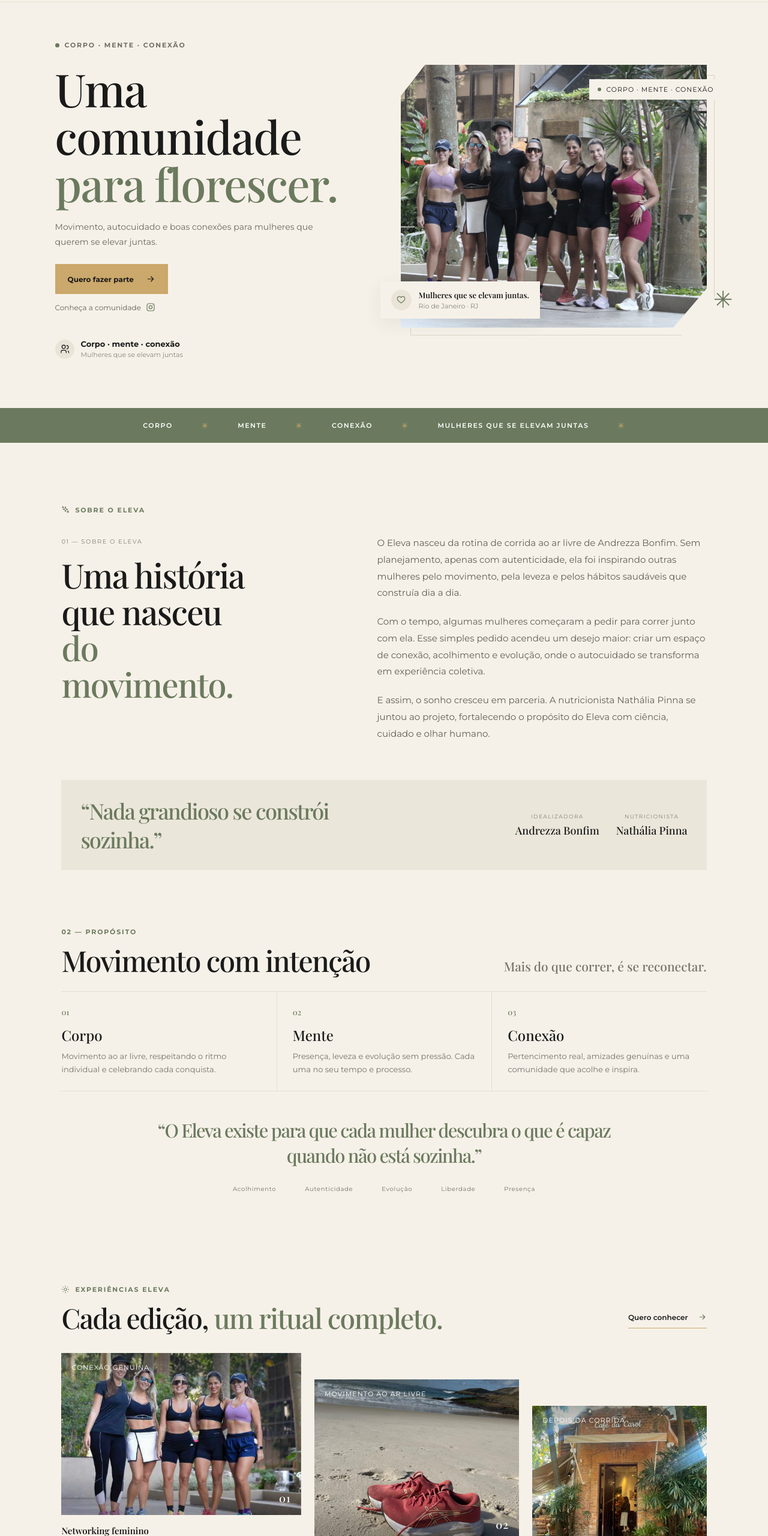
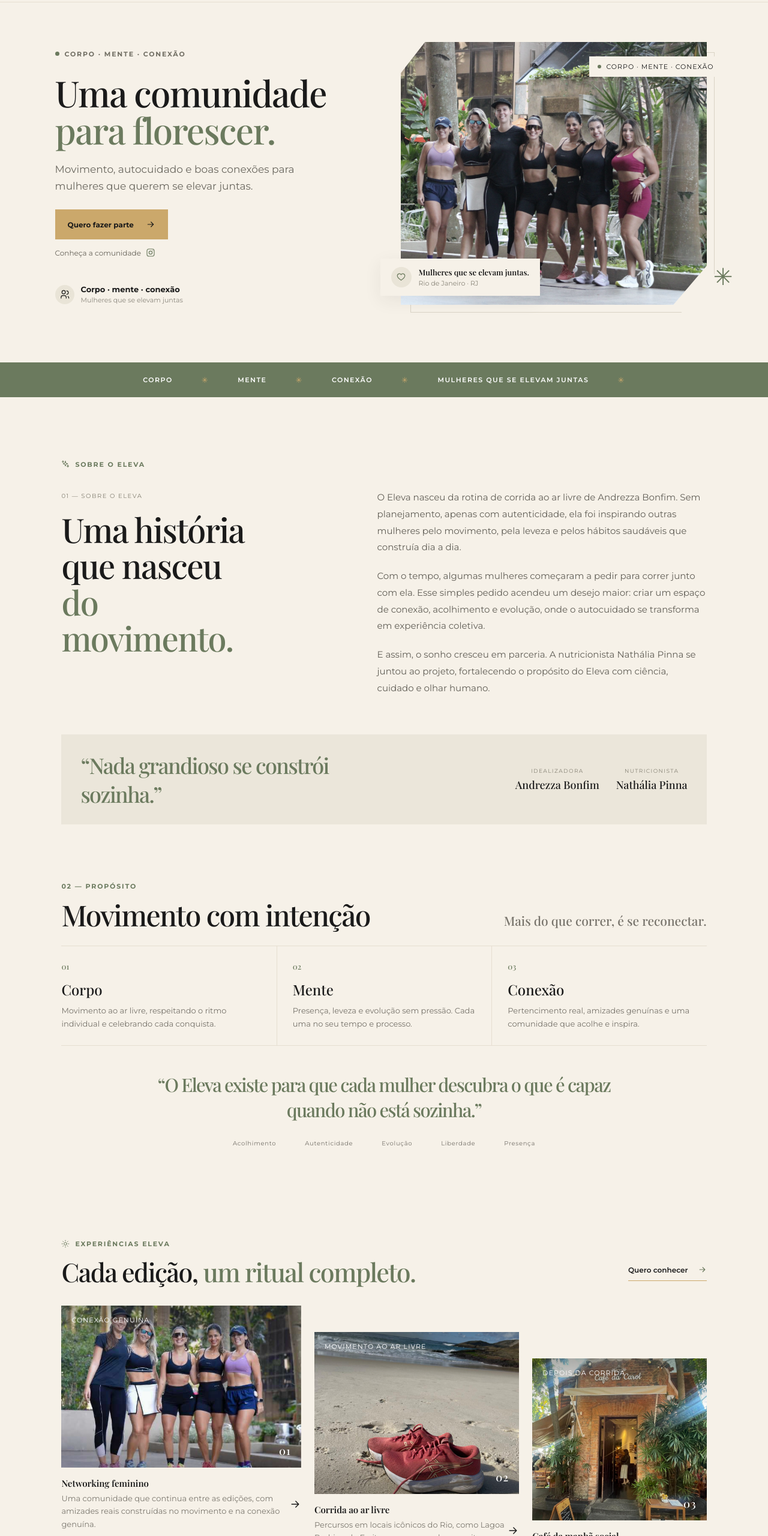
Before and after one commit to NiltonDuarte/ab-proj, a website built with Vite: page index.html in a window 1280 px wide. Shown: the part 80-2640 px from the top of the page at 60% size. Built offline with nearby package versions, Linux system fonts and the light colour scheme.

Commit message:
Remove overrides de tipografia anteriores ao merge

```diff
--- a/src/style.css
+++ b/src/style.css
@@ -283,13 +283,6 @@
   .feature-filters .filter-chip{flex:0 1 auto;max-width:100%;white-space:normal;}
 }
 
-/* Hierarquia mais equilibrada: títulos menores e descrições mais legíveis. */
-h1{font-size:clamp(48px,6.2vw,76px)}
-.intro h2,.section-heading h2,.features-heading h2{font-size:clamp(34px,3.8vw,46px)}
-.hero-lead,.intro-text p,.features-heading>div:first-child>p{font-size:14px;line-height:1.75}
-.experience-info p{font-size:12px;line-height:1.55}
-.feature-card>p{font-size:12px;line-height:1.7}
-@media(max-width:640px){h1{font-size:clamp(42px,11vw,50px)}.intro h2,.section-heading h2,.features-heading h2{font-size:clamp(31px,8.5vw,36px)}}
 .about-quote{margin:42px 0 26px;padding:20px 0;border-top:1px solid var(--line);border-bottom:1px solid var(--line);font-family:var(--serif);font-size:clamp(25px,3.2vw,38px);color:var(--sage);text-align:center}
 .about-people{display:flex;gap:48px;justify-content:center;text-align:center}
 .about-people span,.about-people strong{display:block}
```
